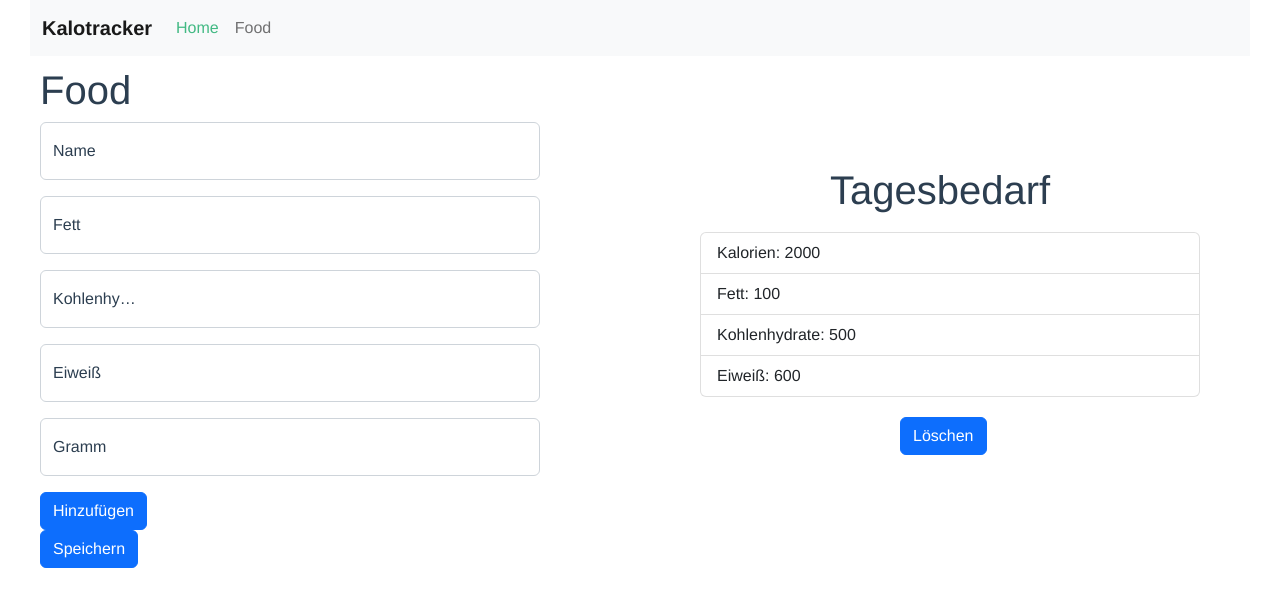
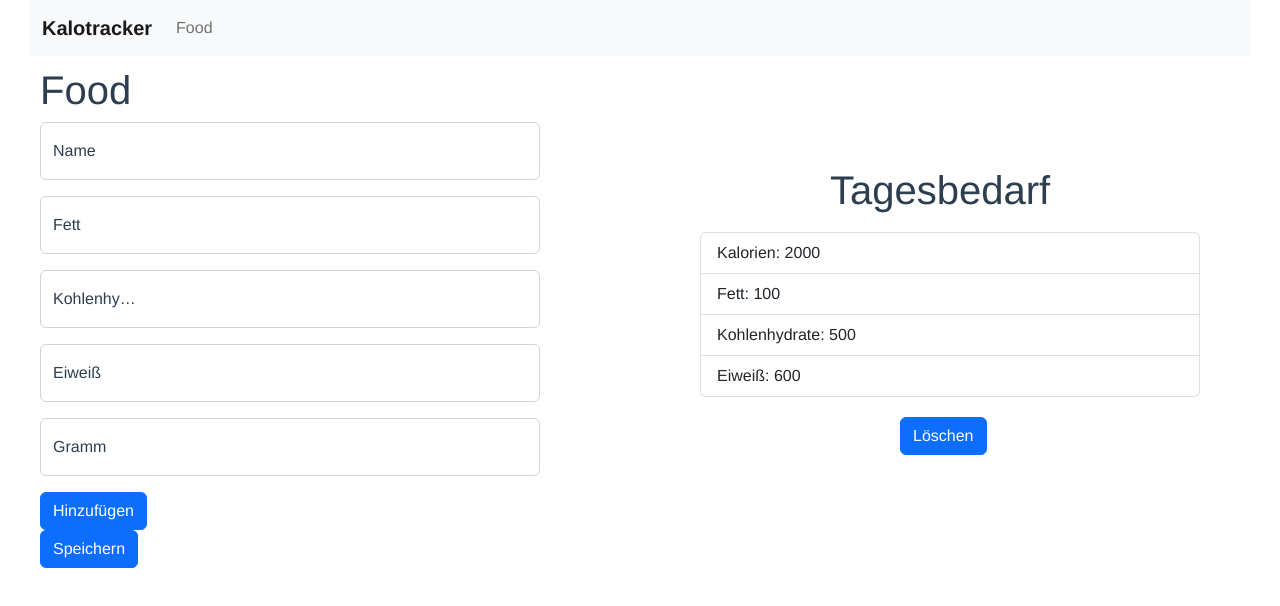
Before and after one commit to HIStudiosEU/food-frontend, a Vue app: page / in a window 1280 px wide. Shown: the top 606 px of the page. Built offline with nearby package versions, Linux system fonts and the light colour scheme.

Commit message:
navbar update

```diff
--- a/src/components/Navbar.vue
+++ b/src/components/Navbar.vue
@@ -1,13 +1,12 @@
 <template>
   <nav class="navbar navbar-expand-lg bg-light">
     <div class="container-fluid">
-      <a class="navbar-brand" href="#">Kalotracker</a>
+      <a class="navbar-brand" href="/">Kalotracker</a>
       <button class="navbar-toggler" type="button" data-bs-toggle="collapse" data-bs-target="#navbarNav" aria-controls="navbarNav" aria-expanded="false" aria-label="Toggle navigation">
         <span class="navbar-toggler-icon"></span>
       </button>
       <div class="collapse navbar-collapse" id="navbarNav">
         <div class="navbar-nav">
-          <router-link class ="nav-link" to="/">Home</router-link>
           <router-link class ="nav-link" to="food">Food</router-link>
         </div>
       </div>
```
